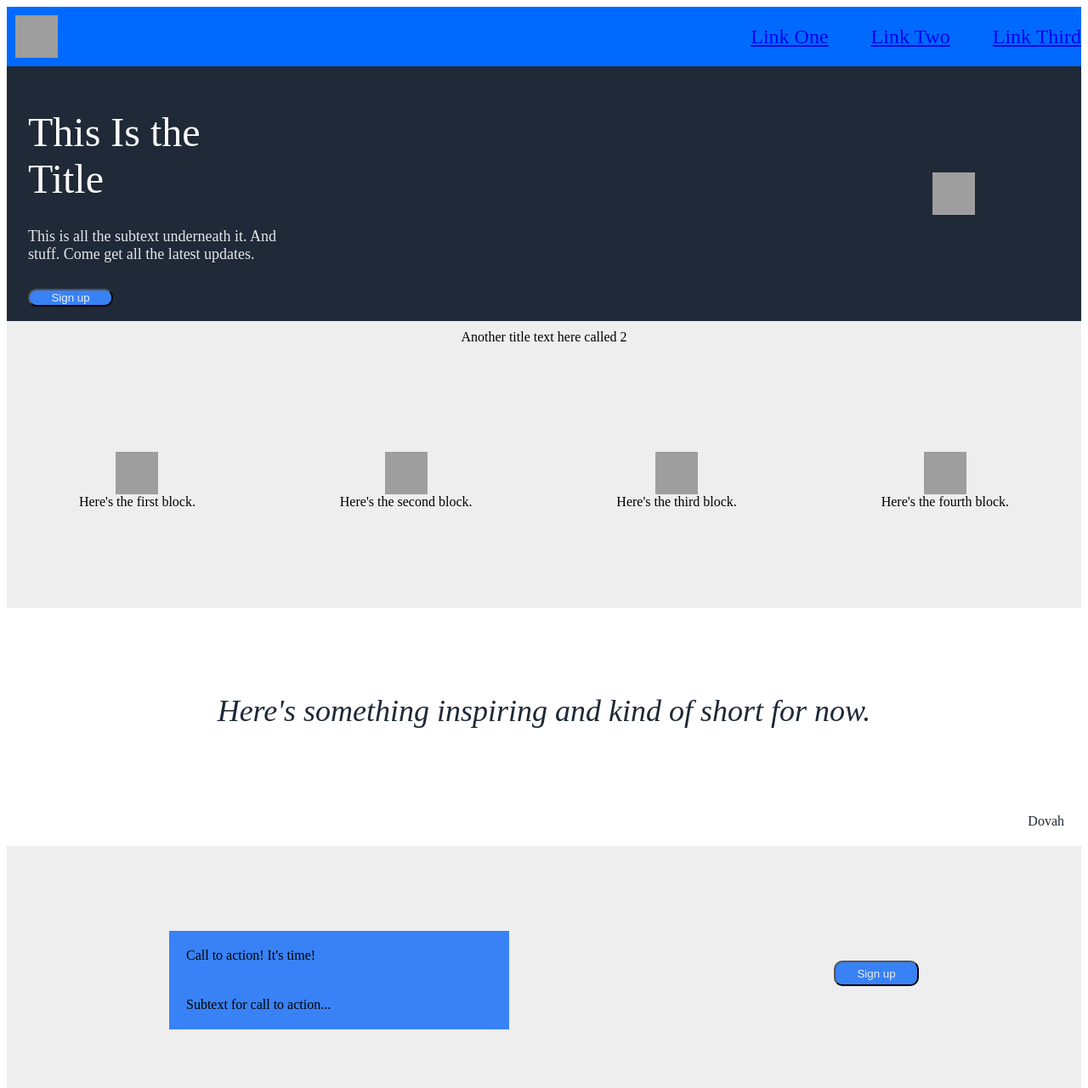
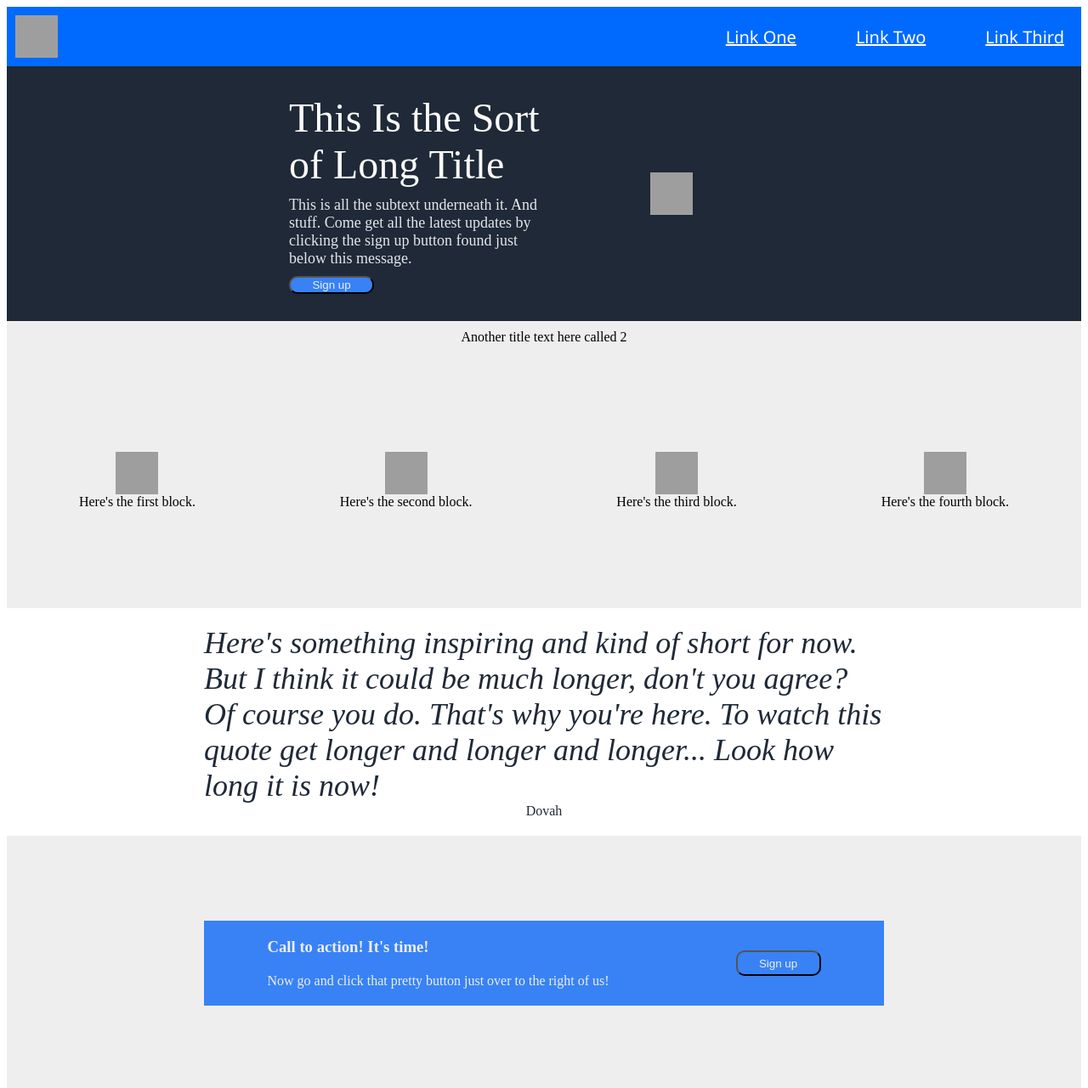
Before and after one commit to julalanis/TOPtestwebsite, a plain HTML site: page index.html in a window 1280 px wide. Shown: the top 1281 px of the page at 85% size. Drawn offline with Linux system fonts and the light colour scheme; grey boxes are pictures that could not be loaded.

Commit message:
refined spacing between elements

```diff
--- a/index.html
+++ b/index.html
@@ -11,9 +11,9 @@
         <div class= "logo"><img src="https://www.freeiconspng.com/thumbs/square-png/blue-square-image-3.png" alt="Actually put an image here."></div>
         <div class="rightlinks">
             <ul>
-                <li><a href="#">Link One</a></li>
-                <li><a href="#">Link Two</a></li>
-                <li><a href="#">Link Third</a></li>
+                <li><a href="#" style="color: white;">Link One</a></li>
+                <li><a href="#" style="color: white;">Link Two</a></li>
+                <li><a href="#" style="color: white;">Link Third</a></li>
             </ul>
         </div>
     </div>
@@ -21,8 +21,8 @@
     <div class="firstcontainer">
 <div class ="firstcontent">
     <div class="textside">
-        <div class="titletext"> This Is the Title </div>
-        <div class="subtext"> This is all the subtext underneath it. And stuff. Come get all the latest updates.</div>
+        <div class="titletext"> This Is the Sort of Long Title </div>
+        <div class="subtext"> This is all the subtext underneath it. And stuff. Come get all the latest updates by clicking the sign up button found just below this message.</div>
         <button>Sign up</button>
     </div>
     <div class="firstcontentimage"><img src="https://www.freeiconspng.com/thumbs/square-png/blue-square-image-3.png" alt="Actually put an image here."></div>
@@ -57,17 +57,25 @@
 
 <div class="thirdcontainer">
     <div class="boxforquote">
-        <div class="quote">Here's something inspiring and kind of short for now.</div>
+        <div class="quote">Here's something inspiring and kind of short for now.
+            But I think it could be much longer, don't you agree? Of course you do.
+            That's why you're here. To watch this quote get longer and longer and longer...
+            Look how long it is now!</div>
+        <div class="authorquote">Dovah</div>
     </div>
-    <div class="authorquote">Dovah</div>
+
 </div>
 
 <div class="fourthcontainer">
     <div class="fourthcontent">
-        <div class="blueblocktext">Call to action! It's time!</div>
-        <div class="blueblocktext">Subtext for call to action...</div>
+        <div class="fourthinnerblue">
+            <div class="innerbluepieces">
+                <div class="blueblocktext"><h3 style="margin:0px;">Call to action! It's time!</h3></div>
+                <div class="blueblocktext">Now go and click that pretty button just over to the right of us!</div>
+            </div>
+            <button>Sign up</button>
+        </div>
     </div>
-    <button>Sign up</button>
 </div>
 
     <div class="footer">
--- a/styles.css
+++ b/styles.css
@@ -10,6 +10,14 @@ ul {
     gap: 50px;
     text-decoration: none;
     list-style-type: none;
+    color: white;
+}
+
+li {
+    font-size: 20px;
+    margin-right: 20px;
+    font-family: 'Segoe UI', Tahoma, Geneva, Verdana, sans-serif;
+    color: white;
 }
 
 button {
@@ -49,7 +57,7 @@ button {
 
 .firstcontent {
     display: flex;
-    justify-content: space-between;
+    justify-content: center;
     align-items: center;
     height: 300px;
     background-color: #1F2937;
@@ -59,11 +67,10 @@ button {
     display: flex;
     flex-direction: column;
     align-items: flex-start;
-    justify-content: flex-start;
+    justify-content: center;
     width: 300px;
     height: 200px;
-    margin: 25px;
-    gap: 30px;
+    gap: 10px;
 }
 
 .titletext {
@@ -126,25 +133,26 @@ button {
 
 .boxforquote {
     display: flex;
+    flex-direction: column;
     justify-content: center;
-    flex: 1;
-    margin: 50px;
-    padding: 50px;
+    align-items: center;
+    padding: 20px;
 }
 
 .quote {
+    display: flex;
+    text-align: left;
+    width: 800px;
     font-size: 36px;
     font-style: italic;
     color: #1F2937;
+
 }
 
 .authorquote {
-    display: flex;
     color: #1F2937;
     font-weight: 200px;
-    justify-content: flex-end;
-    margin-right: 20px;
-    margin-bottom: 20px;
+
 }
 
 /* ^^^^^^ ^^^^^^ ^^^^^^ ^^^^^^ ^^^^^^ ^^^^^^ */
@@ -159,16 +167,36 @@ button {
 
 .fourthcontent {
     display: flex;
+    flex-direction: row;
+    justify-content: center;
+    align-items: center;
+
+}
+
+.fourthinnerblue {
+    display: flex;
+    flex-direction: row;
+    background-color: #3882F6;
+    width: 800px;
     height: 100px;
-    width: 400px;
+    justify-content: space-around;
+    align-items: center;
+
+}
+
+.innerbluepieces {
+    display: flex;
     flex-direction: column;
+    justify-content: center;
+    align-items: flex-start;
+    gap: 20px;
 
 }
 
 .blueblocktext {
-    background-color: #3882F6;
-    padding: 20px;
-    height: 100px;
+
+    color: #EEEEEE;
+
 }
 
 /* ^^^^^^ ^^^^^^ ^^^^^^ ^^^^^^ ^^^^^^ ^^^^^^ */
```
